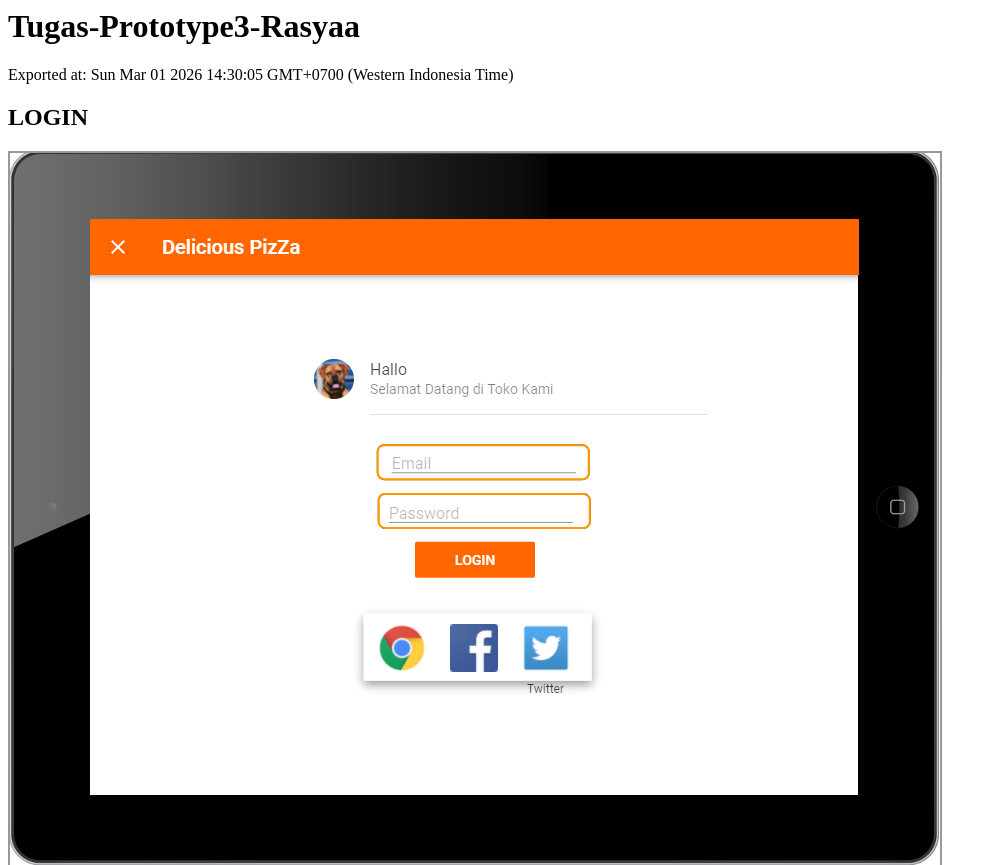
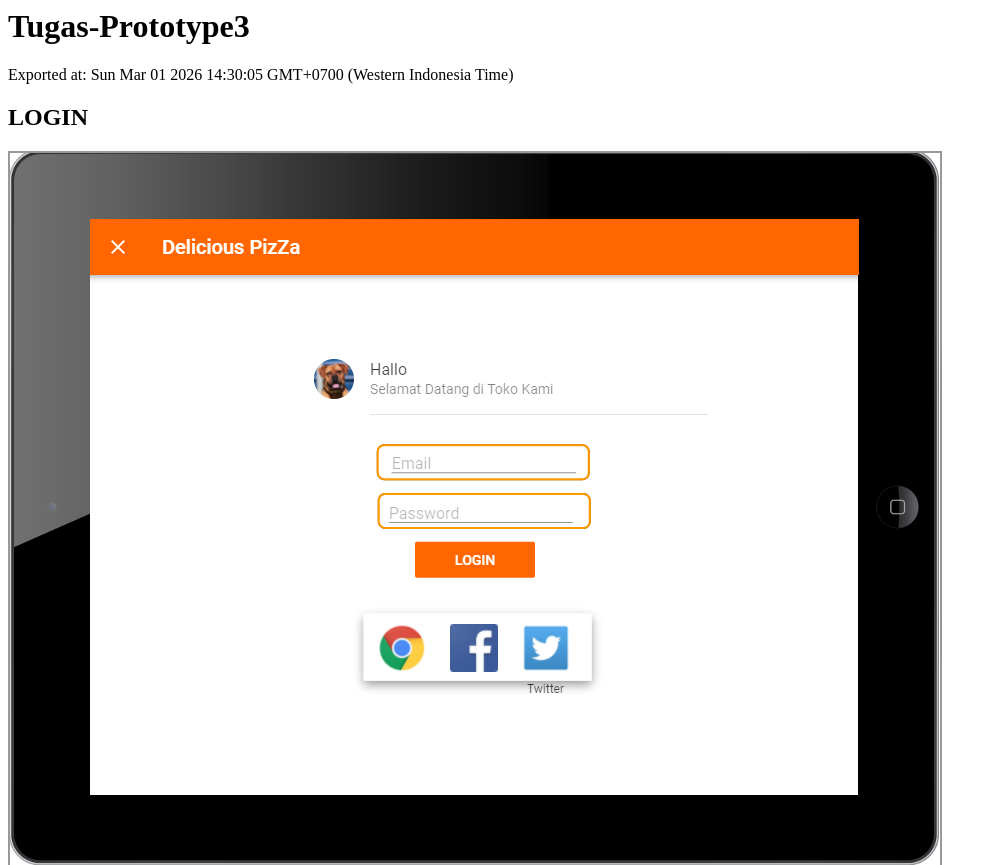
Before and after one commit to rasyaanabilah/prototype-rasyaa, a plain HTML site: page index.html in a window 1280 px wide. Shown: the top 865 px of the page, without its empty margins (0-997 px from the left). Drawn offline with Linux system fonts and the light colour scheme.

Commit message:
index.html

```diff
--- a/index.html
+++ b/index.html
@@ -6,7 +6,7 @@
 </head>
 
 <body>
-<h1 id="documentTitle">Tugas-Prototype3-Rasyaa</h1>
+<h1 id="documentTitle">Tugas-Prototype3</h1>
 <p id="documentMetadata">
 Exported at: Sun Mar 01 2026 14:30:05 GMT+0700 (Western Indonesia Time)
 </p>
```
